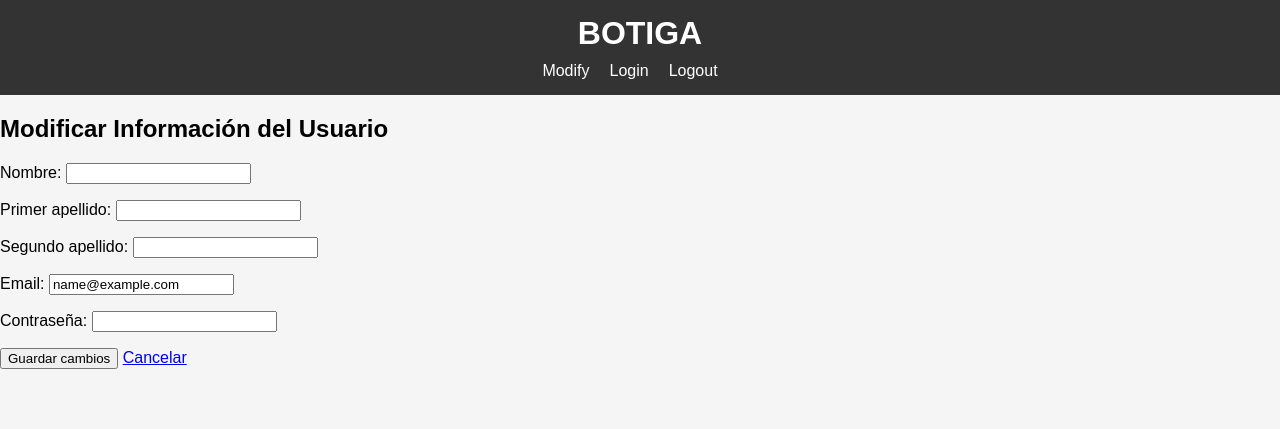
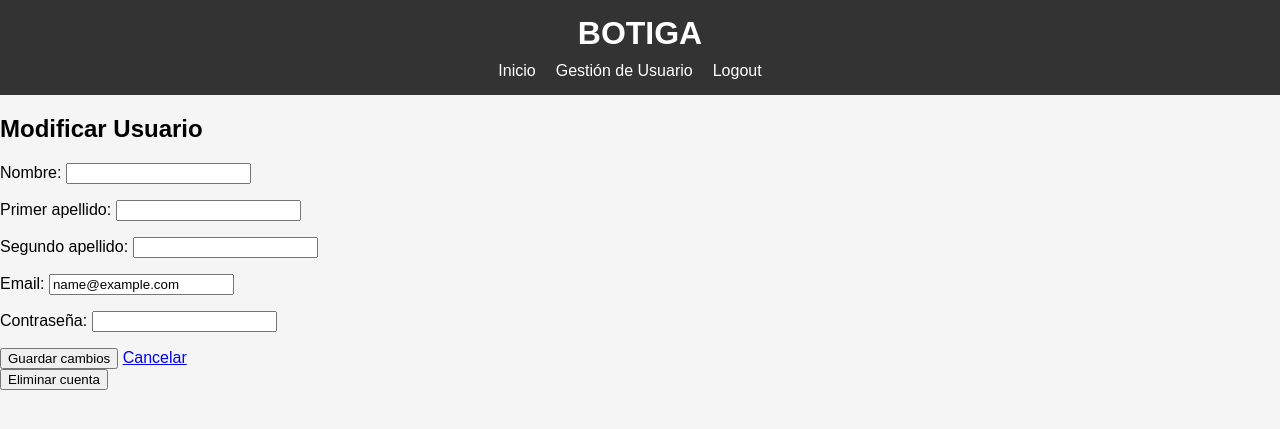
Before and after one commit to angelspsv/M07_UF4_P5_Botiga, a Django app: page /usuarios/modify/ in a window 1280 px wide. Shown: the top 429 px of the page. Run offline with Django 4.2, Linux system fonts and the light colour scheme; the visitor is signed in with stand-in values (Sample User, id 1).

Commit message:
templates

```diff
--- a/botiga_grupF/templates/base.html
+++ b/botiga_grupF/templates/base.html
@@ -5,13 +5,18 @@
 <head>
   <meta charset="UTF-8">
   <link rel="stylesheet" href="{% static 'styles/header.css' %}">
+  {% block css %}
+  {% if is_modify_view %}
+  <link rel="stylesheet" href="{% static 'styles/userManagement.css' %}">
+  {% endif %}
+  {% if not request.user.is_authenticated %}
+  <link rel="stylesheet" href="{% static 'styles/userForm.css' %}">
+  {% endif %}
+  {% endblock %}
   <meta name="viewport" content="width=device-width, initial-scale=1.0">
   <title>BOTIGA</title>
 </head>
 <body>
-  {% if not is_login and not is_register %}  <!-- Condición para incluir el header -->
-  {% include 'head/header.html' %}
-    {% endif %}
   {% block content %}
   {% endblock %}
 </body>
--- a/botiga_grupF/templates/head/header.html
+++ b/botiga_grupF/templates/head/header.html
@@ -1,11 +1,20 @@
+<!-- head/header.html -->
 <header>
     <h1>BOTIGA</h1>
     <nav>
-        <ul>
-            <li><a href="{% url 'usuarios:modify' %}">Modify</a>
-            <li><a href="{% url 'usuarios:login' %}">Login</a></li>
-            <li><a href="{% url 'usuarios:logout' %}">Logout</a>
-            </li>
-        </ul>
+      <ul>
+        <li><a href="{% url 'dashboard' %}">Inicio</a></li>
+        <li><a href="{% url 'usuarios:modify' %}">Gestión de Usuario</a></li>
+
+        <!-- Mostrar 'Login' solo si el usuario no está autenticado -->
+        {% if not request.user.is_authenticated %}
+        <li><a href="{% url 'usuarios:login' %}">Login</a></li>
+        {% endif %}
+
+        <!-- Mostrar 'Logout' solo si el usuario está autenticado -->
+        {% if request.user.is_authenticated %}
+        <li><a href="{% url 'usuarios:logout' %}">Logout</a></li>
+        {% endif %}
+      </ul>
     </nav>
-</header>
+  </header>
--- a/botiga_grupF/templates/modify_user.html
+++ b/botiga_grupF/templates/modify_user.html
@@ -1,8 +1,9 @@
-{% extends 'base.html' %}  <!-- Asegúrate de heredar de tu plantilla base -->
+{% extends 'base.html' %}
 
 {% block content %}
+{% include 'head/header.html' %}
 <div class="container">
-    <h2>Modificar Información del Usuario</h2>
+    <h2>Modificar Usuario</h2>
 
     <!-- Mostrar mensajes de éxito o error -->
     {% if messages %}
@@ -16,15 +17,22 @@
     {% endif %}
 
     <!-- Formulario para modificar información del usuario -->
-    <form method="post">  <!-- Usa el método POST para enviar datos -->
-        {% csrf_token %}  <!-- Token de seguridad CSRF -->
+    <form method="post">
+        {% csrf_token %}
+        {{ form.as_p }}
 
-        <!-- Renderizar el formulario -->
-        {{ form.as_p }}  <!-- Renderizar el formulario con formato de párrafos -->
-
-        <!-- Botones para guardar o cancelar -->
-        <button type="submit" class="btn btn-primary">Guardar cambios</button>
-        <a href="{% url 'dashboard' %}" class="btn btn-secondary">Cancelar</a>  <!-- Botón para cancelar y volver al dashboard -->
+        <!-- Contenedor de botones con flexbox -->
+        <div class="button-container">
+            <div>
+                <button type="submit" class="btn btn-primary">Guardar cambios</button>
+                <a href="{% url 'dashboard' %}" class="btn btn-secondary">Cancelar</a>
+            </div>
+            <!-- Formulario para eliminar cuenta -->
+            <form method="post" class="inline-form">
+                {% csrf_token %}
+                <button type="submit" name="confirm" value="yes" class="btn btn-danger">Eliminar cuenta</button>
+            </form>
+        </div>
     </form>
 </div>
 {% endblock %}
--- a/botiga_grupF/templates/user_dashboard.html
+++ b/botiga_grupF/templates/user_dashboard.html
@@ -2,6 +2,7 @@
 {% extends 'base.html' %}
 
 {% block content %}
+{% include 'head/header.html' %}
 <h2>Bienvenido, {{ user.email }}</h2>
 <p>Esta es tu página de usuario {{ user.nombre }} {{ user.primer_apellido }} {{ user.segundo_apellido }}.</p>
 {% endblock %}
```
